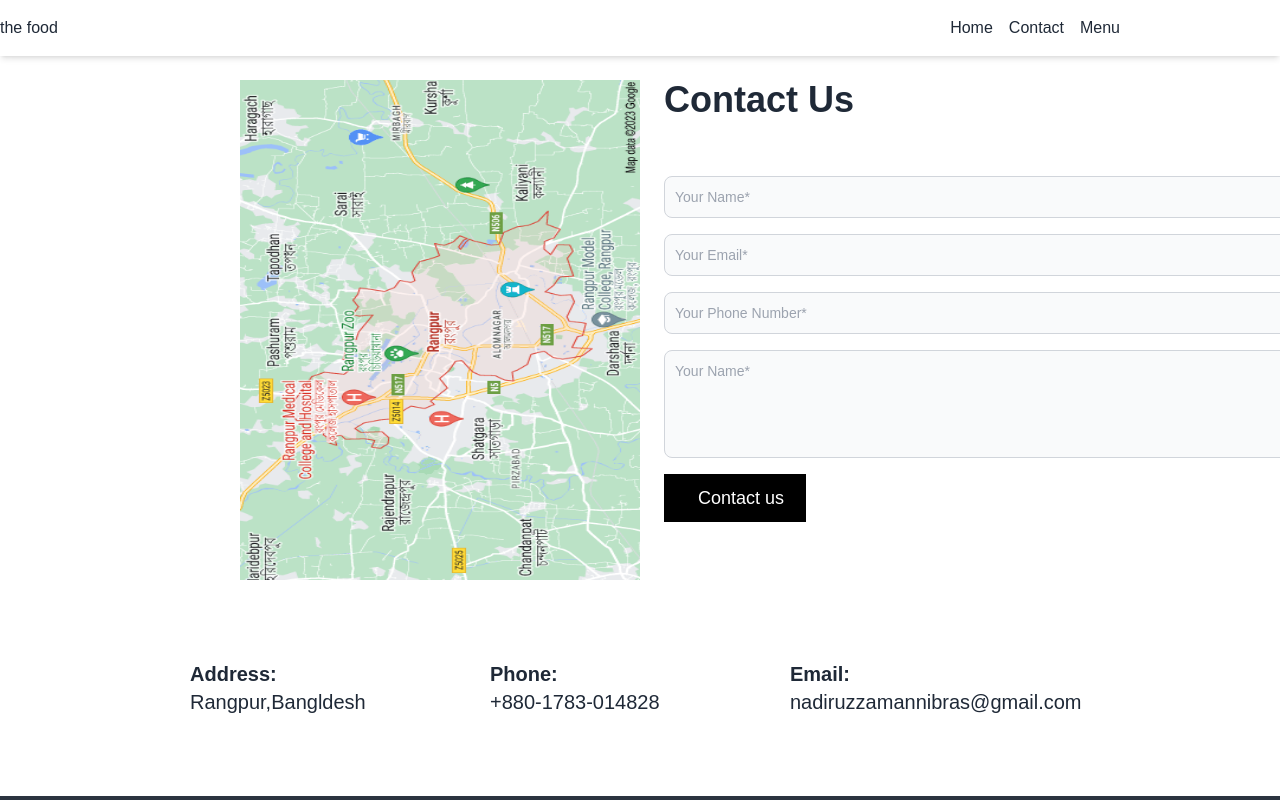
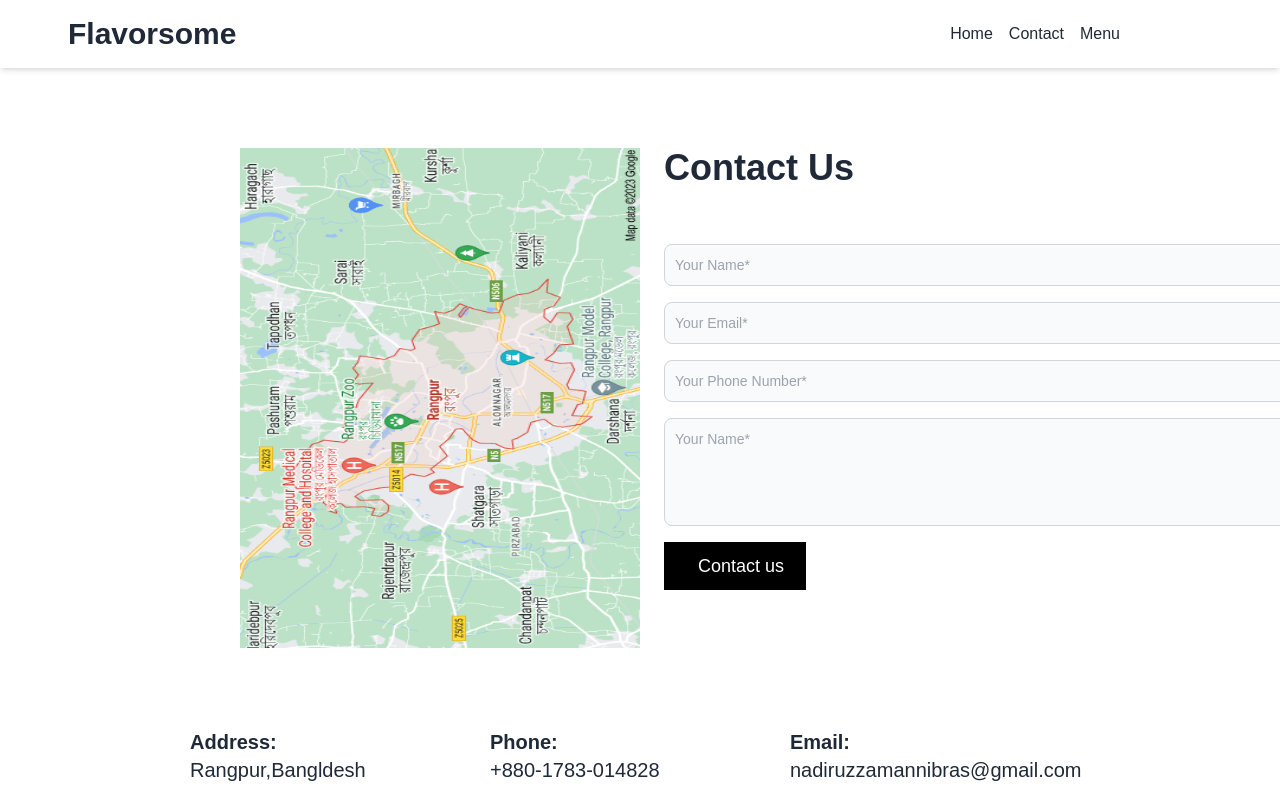
Before and after one commit to MdNadiruzzamanNibras/flavorsome, a Next.js app: page /contact in a window 1280 px wide. Shown: the top 800 px of the page. Built offline with nearby package versions, Linux system fonts and the light colour scheme.

Commit message:
some change

```diff
--- a/src/Component/AllFood/AllFood.jsx
+++ b/src/Component/AllFood/AllFood.jsx
@@ -10,7 +10,7 @@ const AllFood = ({menuData}) => {
                     <h1 className="text-3xl font-bold   text-black"> Our Menu
                 </h1>
                 </div>
-                <div className="grid grid-cols-1 md:grid-cols-2 gap-5 ">
+                <div className="grid md:ml-44 grid-cols-1 md:grid-cols-2 gap-5 ">
 
             {
               menuData.map(food =>
--- a/src/Component/layout/RootLayout.js
+++ b/src/Component/layout/RootLayout.js
@@ -5,71 +5,15 @@ import { AiOutlineMenu, AiOutlineClose} from 'react-icons/ai';
 
 
 const RootLayout = ({ children }) => {
-  // let Alllink = [
-  //   {
-  //     name: "Home",
-  //     Links: '/',
-  //     id:1
-  //   },
-  //   {
-  //     name: "Menu",
-  //     Link: '/menu',
-  //     id:2
-  //   },
-  //   {
-  //     name: "Contact",
-  //     Links: '/contact',
-  //     id:3
-  //   }
 
-  // ]
   const [open, setOpen] =useState(false)
   return (
     <div>
-       {/* <div className="navbar bg-base-100">
-  <div className="navbar-start">
-    <div className="dropdown">
-      <label tabIndex={0} className="btn btn-ghost lg:hidden">
-        <svg xmlns="http://www.w3.org/2000/svg" className="h-5 w-5" fill="none" viewBox="0 0 24 24" stroke="currentColor"><path strokeLinecap="round" strokeLinejoin="round" strokeWidth="2" d="M4 6h16M4 12h8m-8 6h16" /></svg>
-      </label>
-      <ul tabIndex={0} className="menu menu-sm dropdown-content mt-3 z-[1] p-2 shadow bg-base-100 rounded-box w-52">
-              <Link href="/">
-              <p>Home</p></Link>
-              <Link href="/contact">
-              <p>Contact</p></Link>
-              <Link href="/menu">
-              <p>Menu</p></Link>
 
-      </ul>
-    </div>
-          <a className="btn btn-ghost normal-case text-xl">
-            Flavorsome</a>
-  </div>
-  <div className="navbar-center hidden lg:flex ">
-    <ul className="lg:flex  items-center">
-      <li>
-              <Link href="/">Home</Link>
-
-      </li>
-      <li className="ml-4">
-         <Link href="/contact">
-              Contact</Link>
-      </li>
-      <li className="ml-4">
-         <Link href="/menu">
-              Menu</Link>
-      </li>
-
-    </ul>
-  </div>
-  <div className="navbar-end">
-    <></>
-  </div>
-</div> */}
-      <div className="shadow-md w-full fixed top-0 left-0">
+      <div className="shadow-md w-full fixed md:sticky top-0 left-0">
         <div className="md:flex md:justify-between md:items-center bg-white py-4">
           <div>
-            the food
+           <h1 className="text-3xl font-bold pl-7 md:ml-10"> Flavorsome</h1>
           </div>
           <div onClick={()=>setOpen(!open)} className="absolute text-2xl top-6 right-8 cursor-pointer md:hidden">
            {open? <h1><AiOutlineClose/></h1>:
```
